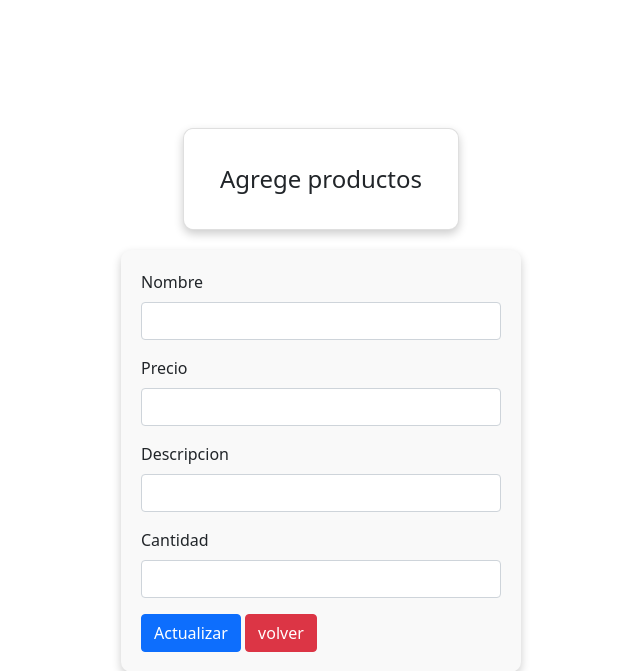
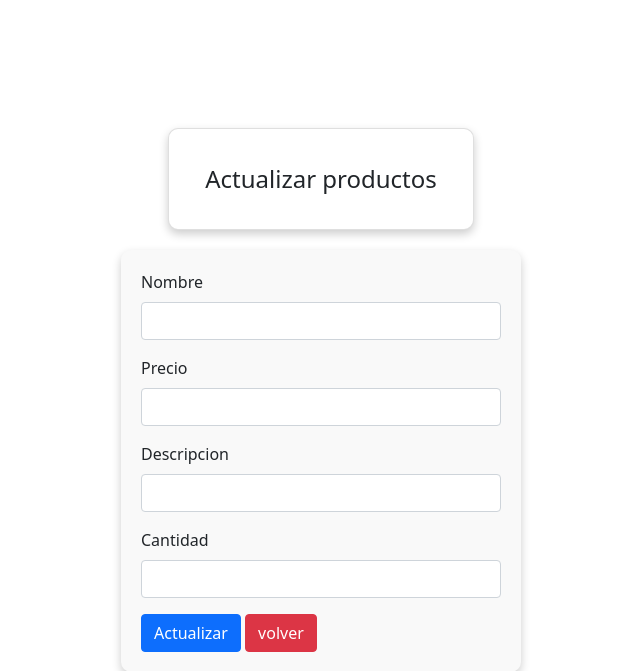
Before and after one commit to K31NER/FastAPI-CRUD-Mongo, a FastAPI app: template templates/actualizar.html in a window 1280 px wide. Shown: the top 671 px of the page, without its empty margins (319-959 px from the left). Run offline with FastAPI, Linux system fonts and the light colour scheme; the template is opened without the code that fills it, so the values that code supplies are empty.

Commit message:
version 1.1
Correciones de ortografia

```diff
--- a/templates/actualizar.html
+++ b/templates/actualizar.html
@@ -53,7 +53,7 @@
     <div class="container">
         <div class="card">
             <div class="card-body">
-                <h1> Agrege productos</h1>
+                <h1> Actualizar productos</h1>
             </div>
         </div>
         <form method="POST" action="/actualizar/{{ producto['_id'] }}">
--- a/templates/crear.html
+++ b/templates/crear.html
@@ -53,7 +53,7 @@
     <div class="container">
         <div class="card">
             <div class="card-body">
-                <h1> Agrege productos</h1>
+                <h1> Agregar productos</h1>
             </div>
         </div>
     <form method="POST" , action="/crear">
```
